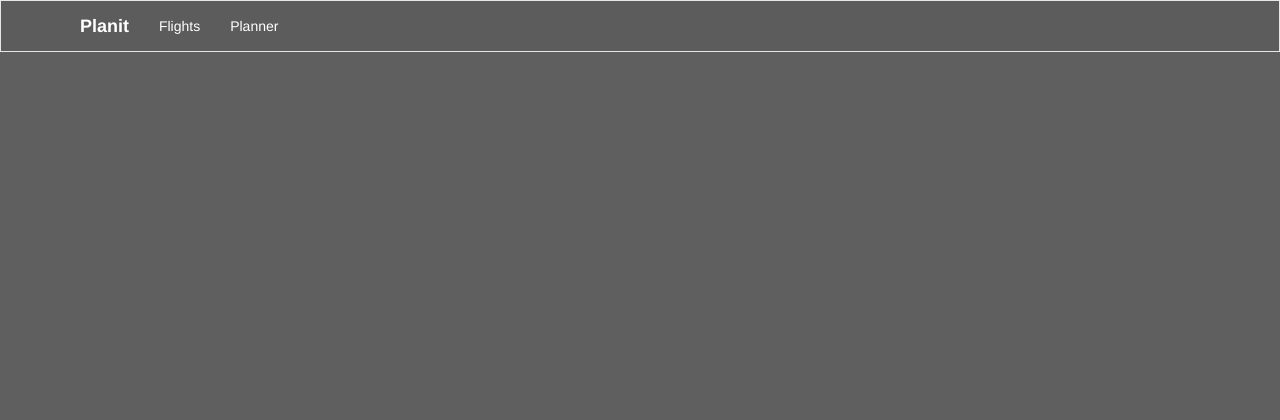
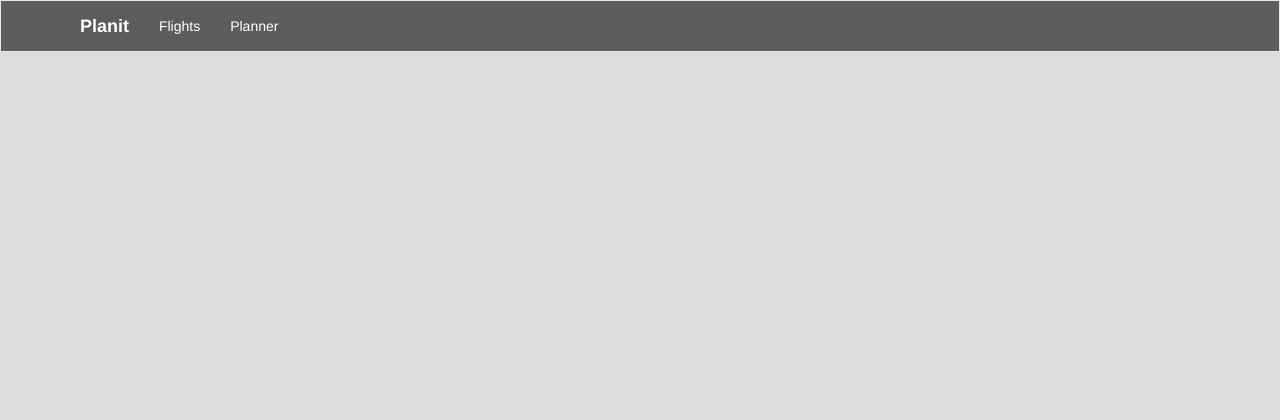
Before and after one commit to Deathridge/planit, a Django app: template flights/templates/base.html in a window 1280 px wide. Shown: the top 420 px of the page. Run offline with Django 3.2, Linux system fonts and the light colour scheme; the template is opened without the code that fills it, so the values that code supplies are empty; some libraries are stand-ins or nearby versions.

Commit message:
light grey background

```diff
--- a/static/css/flights.css
+++ b/static/css/flights.css
@@ -187,7 +187,7 @@ td,th {
 }
 
 body {
-  background-color: #5F5F5F;
+  background-color: #DCDCDC;
 }
 
 .table {
```
